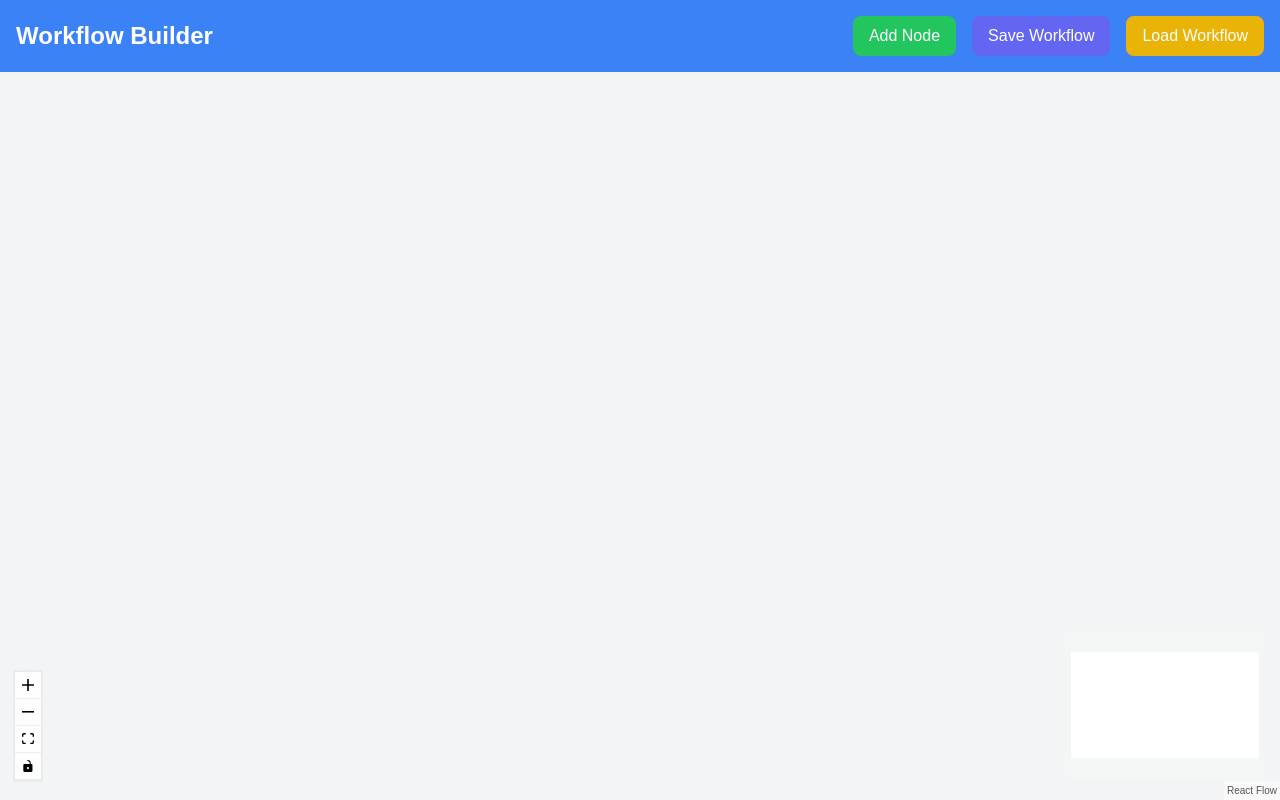
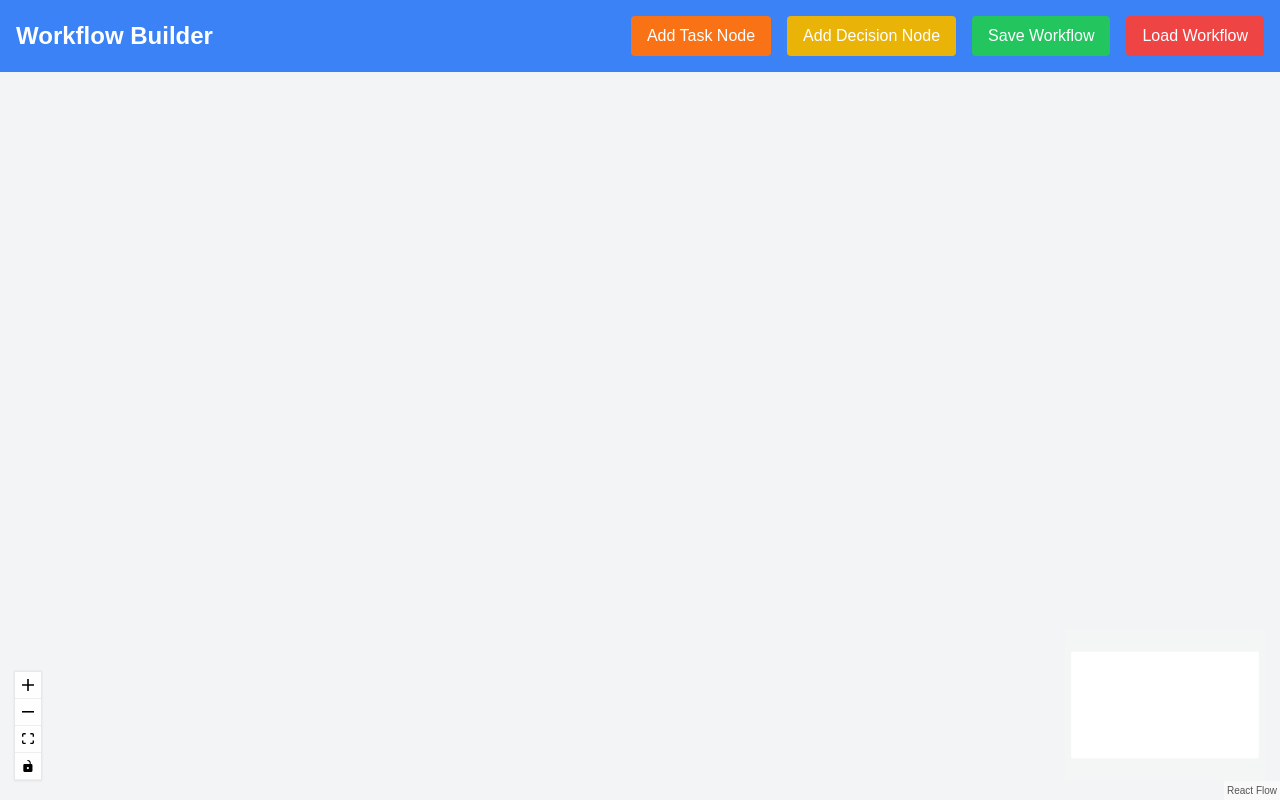
Before and after one commit to AdityaPanchal15/workflow-builder, a Next.js app: page / in a window 1280 px wide. Built offline with nearby package versions, Linux system fonts and the light colour scheme.

Commit message:
Implement task node and decision node types.

```diff
--- a/src/components/CustomNode.tsx
+++ /dev/null
@@ -1,24 +0,0 @@
-import React from 'react';
-import { Handle, Position } from 'react-flow-renderer';
-
-const CustomNode = ({ id, data }: any) => {
-  return (
-    <div className="p-2 border border-black rounded-md bg-white relative">
-      <div className='text-xs'>{data.label}</div>
-
-      {/* Delete Icon */}
-      <button
-        onClick={() => data.onDelete(id)} // Call the delete function passed via props
-        className="absolute top-[-10px] right-[-10px] w-5 h-5 bg-red-500 text-white border-none rounded-full cursor-pointer flex items-center justify-center"
-      >
-        ×
-      </button>
-
-      {/* Connection Handles */}
-      <Handle type="target" className="!bg-blue-500" position={Position.Top} />
-      <Handle type="source" className="!bg-green-500" position={Position.Bottom} />
-    </div>
-  );
-};
-
-export default CustomNode;
--- /dev/null
+++ b/src/components/DecisionNode.tsx
@@ -0,0 +1,25 @@
+import React from "react";
+import { Handle, Position } from "react-flow-renderer";
+
+const DecisionNode = ({ id, data }: any) => {
+  return (
+    <div className="bg-yellow-500 text-white p-4 rounded shadow">
+      <div>{data.label}</div>
+      {/* Delete Icon */}
+      <button
+        onClick={() => data.onDelete(id)} // Call the delete function passed via props
+        className="absolute top-[-10px] right-[-10px] w-5 h-5 bg-red-500 text-white border-none rounded-full cursor-pointer flex items-center justify-center"
+      >
+        ×
+      </button>
+      <div className="flex justify-around mt-4">
+        <button className="bg-green-500 px-4 py-2 rounded">Yes</button>
+        <button className="bg-red-500 px-4 py-2 rounded">No</button>
+      </div>
+      <Handle type="target" position={Position.Top} style={{ background: "yellow" }} />
+      <Handle type="source" position={Position.Bottom} style={{ background: "yellow" }} />
+    </div>
+  );
+};
+
+export default DecisionNode;
--- a/src/components/Header.tsx
+++ b/src/components/Header.tsx
@@ -1,7 +1,7 @@
 import React from 'react';
 
 interface HeaderProps {
-  onAddNode: () => void;
+  onAddNode: (type: string) => void;
   saveWorkflow: () => void;
   loadWorkflow: () => void;
 }
@@ -12,20 +12,26 @@ const Header: React.FC<HeaderProps> = ({ onAddNode, saveWorkflow, loadWorkflow }
       <h1 className="text-2xl font-semibold">Workflow Builder</h1>
       <div className="space-x-4">
         <button
-            onClick={onAddNode}
-            className="bg-green-500 hover:bg-green-600 text-white px-4 py-2 rounded-lg"
+          className="bg-orange-500 text-white px-4 py-2 rounded"
+          onClick={() => onAddNode("taskNode")}
         >
-            Add Node
+          Add Task Node
         </button>
         <button
+          className="bg-yellow-500 text-white px-4 py-2 rounded"
+          onClick={() => onAddNode("decisionNode")}
+        >
+          Add Decision Node
+        </button>
+        <button
+          className="bg-green-500 text-white px-4 py-2 rounded"
           onClick={saveWorkflow}
-            className="bg-indigo-500 hover:bg-indigo-600 text-white px-4 py-2 rounded-lg"
         >
           Save Workflow
         </button>
         <button
+          className="bg-red-500 text-white px-4 py-2 rounded"
           onClick={loadWorkflow}
-            className="bg-yellow-500 hover:bg-yellow-600 text-white px-4 py-2 rounded-lg"
         >
           Load Workflow
         </button>
--- /dev/null
+++ b/src/components/TaskNode.tsx
@@ -0,0 +1,21 @@
+import React from "react";
+import { Handle, Position } from "react-flow-renderer";
+
+const TaskNode = ({ id, data }: any) => {
+  return (
+    <div className="bg-blue-500 text-white p-4 rounded shadow">
+      <div>{data.label}</div>
+      {/* Delete Icon */}
+      <button
+        onClick={() => data.onDelete(id)} // Call the delete function passed via props
+        className="absolute top-[-10px] right-[-10px] w-5 h-5 bg-red-500 text-white border-none rounded-full cursor-pointer flex items-center justify-center"
+      >
+        ×
+      </button>
+      <Handle type="target" position={Position.Top} style={{ background: "blue" }} />
+      <Handle type="source" position={Position.Bottom} style={{ background: "blue" }} />
+    </div>
+  );
+};
+
+export default TaskNode;
--- a/src/components/WorkflowCanvas.tsx
+++ b/src/components/WorkflowCanvas.tsx
@@ -7,11 +7,13 @@ import ReactFlow, {
   Edge,
   NodeTypes,
 } from 'react-flow-renderer';
-import CustomNode from './CustomNode';
+import TaskNode from "./TaskNode";
+import DecisionNode from "./DecisionNode";
 
 // Define nodeTypes outside the component
 const nodeTypes: NodeTypes = {
-  customNode: CustomNode,
+  taskNode: TaskNode,
+  decisionNode: DecisionNode,
 };
 
 interface WorkflowCanvasProps {
--- a/src/pages/index.tsx
+++ b/src/pages/index.tsx
@@ -1,5 +1,5 @@
-import React, { useState, useCallback } from 'react';
-import { Node, Edge, addEdge, applyNodeChanges } from 'react-flow-renderer';
+import React, { useState, useCallback } from "react";
+import { Node, Edge, addEdge, applyNodeChanges } from "react-flow-renderer";
 
 import Header from '../components/Header';
 import WorkflowCanvas from '../components/WorkflowCanvas';
@@ -10,11 +10,11 @@ const Home: React.FC = () => {
   const [nodeId, setNodeId] = useState(0);
 
   // Function to add a new node
-  const onAddNode = () => {
+  const onAddNode = (type: string) => {
     const newNode: Node = {
       id: `node-${nodeId}`,
-      type: 'customNode', // Use the custom node type
-      data: { label: `Node ${nodeId + 1}` },
+      type: type, // Use the custom node type (taskNode or decisionNode)
+      data: { label: `${type === "taskNode" ? "Task" : "Decision"} Node ${nodeId + 1}` },
       position: { x: Math.random() * 500, y: Math.random() * 500 },
     };
     setNodeId(nodeId + 1);
@@ -75,7 +75,7 @@ const Home: React.FC = () => {
         edges={edges}
         onConnect={onConnect}
         onNodesChange={onNodesChange}
-        onDeleteNode={onDeleteNode} // Pass the delete handler
+        onDeleteNode={onDeleteNode}
       />
     </div>
   );
```
Lines whose indentation alone changed are shown as unchanged.
